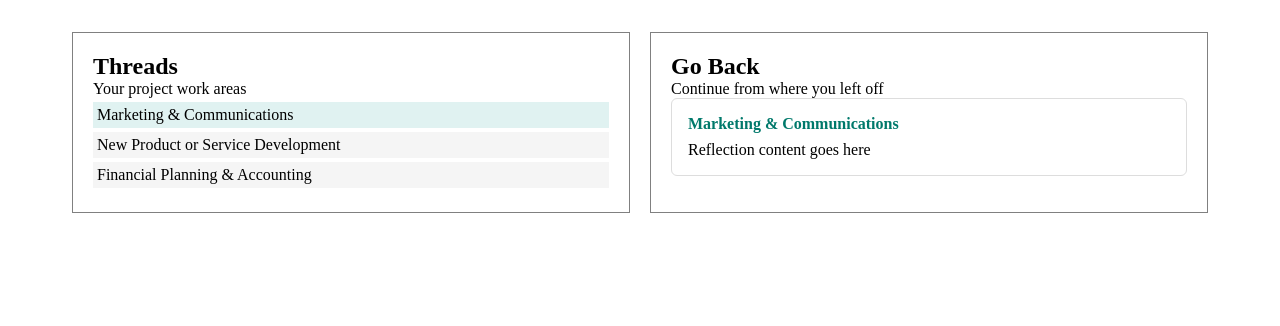
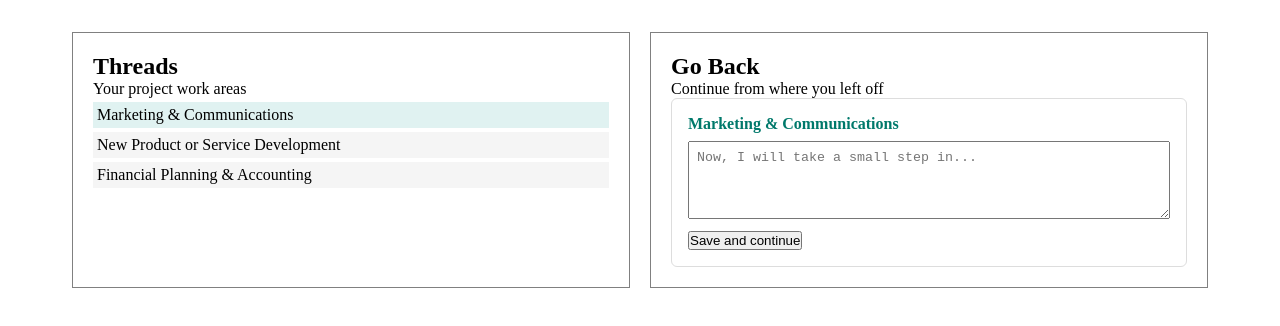
Before and after one commit to rutaio/gobackapp, a React app in the folder frontend/: page / in a window 1280 px wide. Both pictures are taken after a click on the item "Marketing & Communications". Shown: the top 326 px of the page. Built offline with nearby package versions, Linux system fonts and the light colour scheme; the HTML template or start-up script is replaced by a standard one.

Commit message:
Add checkin form that submits

```diff
--- a/frontend/src/pages/HomePage.tsx
+++ b/frontend/src/pages/HomePage.tsx
@@ -4,6 +4,7 @@ import { useState } from 'react';
 
 export const HomePage = () => {
   const [selectedThreadId, setSelectedThreadId] = useState<string | null>(null);
+  const [checkin, setCheckin] = useState('');
 
   const handleThreadClick = (threadId: string) => {
     console.log('Selected thread id:', threadId);
@@ -13,6 +14,15 @@ export const HomePage = () => {
   const selectedThreadData = threads.find(
     (thread) => thread.id === selectedThreadId
   );
+
+  const handleSubmit = (event: React.FormEvent) => {
+    event.preventDefault();
+    console.log({
+      threadId: selectedThreadId,
+      text: checkin,
+    });
+    setCheckin('');
+  };
 
   return (
     <div className="page">
@@ -43,8 +53,18 @@ export const HomePage = () => {
               <>
                 <p className="selected-thread">{selectedThreadData.name}</p>
 
-                <div className="reflection-placeholder">
-                  Reflection content goes here
+                <div className="checkin-card">
+                  <form onSubmit={handleSubmit} className="form">
+                    <textarea
+                      id="checkin"
+                      rows={4}
+                      value={checkin}
+                      required
+                      placeholder="Now, I will take a small step in..."
+                      onChange={(event) => setCheckin(event.target.value)}
+                    />
+                    <button>Save and continue</button>
+                  </form>
                 </div>
               </>
             ) : (
--- a/frontend/src/styles/pages/home.css
+++ b/frontend/src/styles/pages/home.css
@@ -50,6 +50,15 @@ li.selected {
   margin-bottom: 8px;
 }
 
+.checkin-card textarea {
+  width: 100%;
+  padding: 0.5rem;
+}
+
+.checkin-card button {
+  margin-top: 0.5rem;
+}
+
 @media (max-width: 768px) {
   .dashboard {
     flex-direction: column;
```
